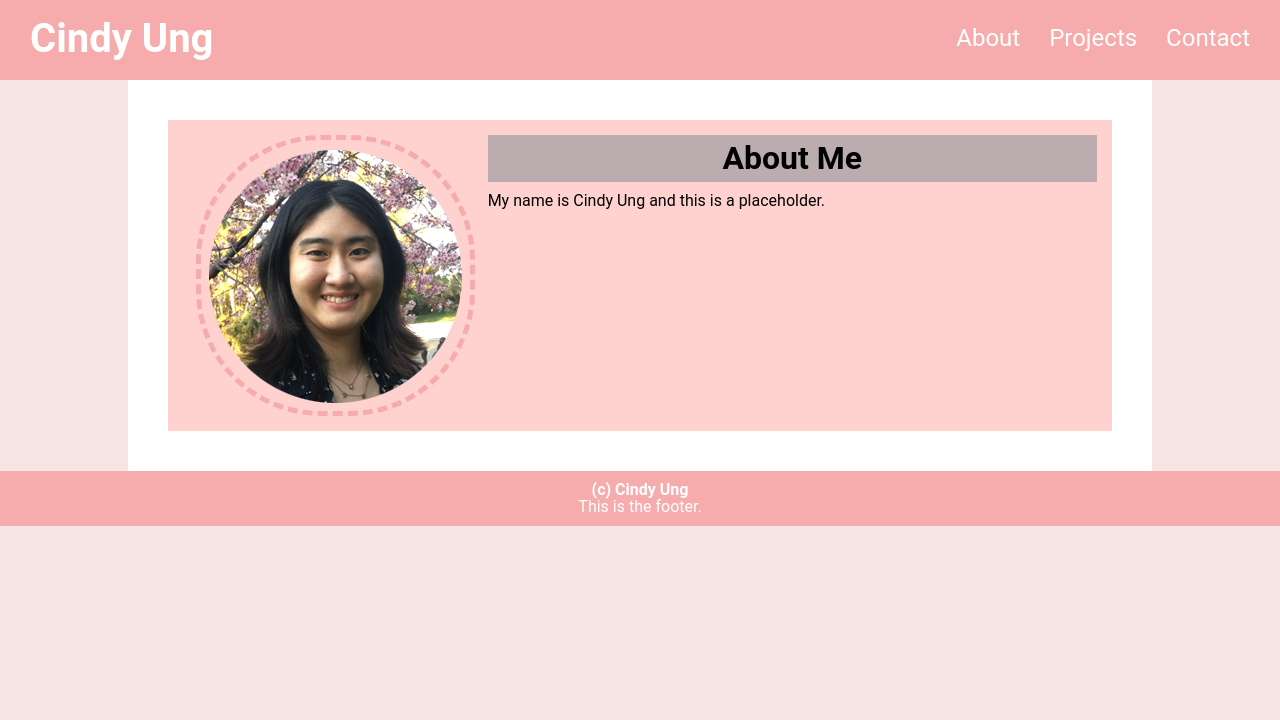
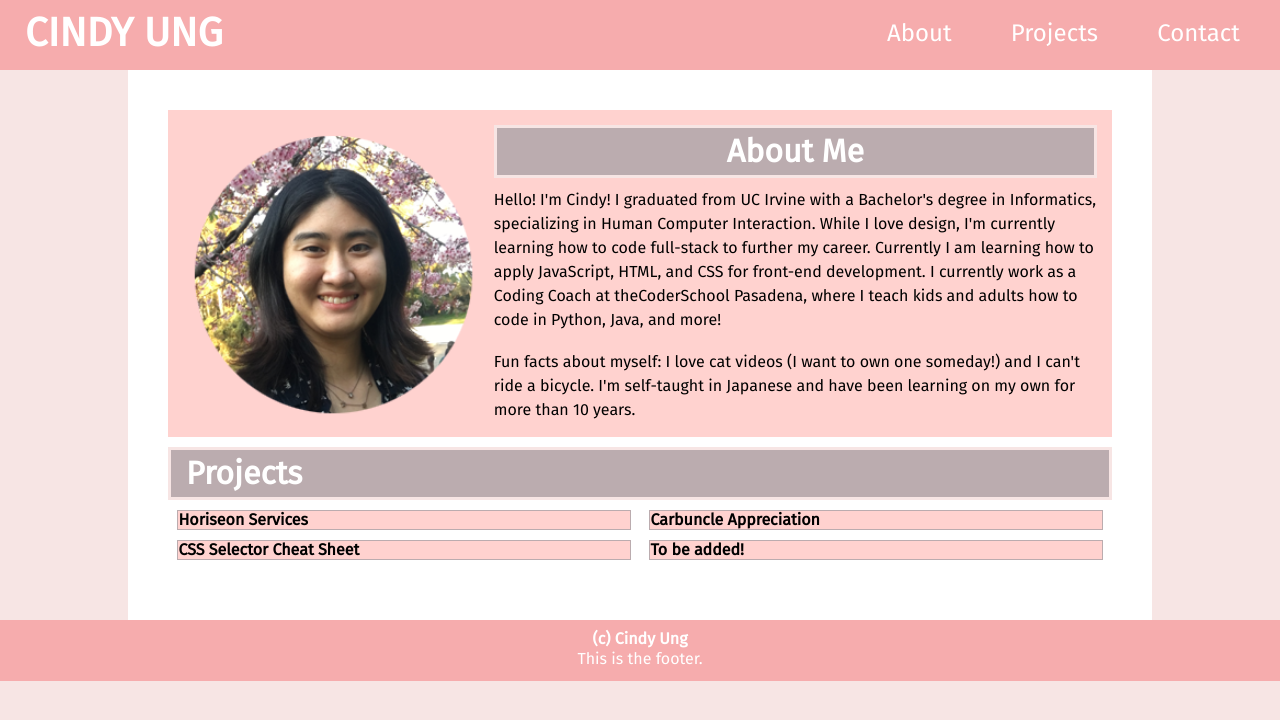
Before and after one commit to cindyung56/personal-portfolio, a plain HTML site: page index.html in a window 1280 px wide. Drawn offline with Linux system fonts and the light colour scheme.

Commit message:
added about me section

```diff
--- a/assets/css/style.css
+++ b/assets/css/style.css
@@ -6,10 +6,13 @@
     --melon: #F6ACAD;
     --white: #FFFFFF;
     --black: #000000;
+    --darkred: darkred;
 }
 
 *{
-    font-family: Roboto, Helvetica, sans-serif;
+    font-family: "Fira Sans", Helvetica, sans-serif;
+    font-size: 1em;
+    scroll-behavior: smooth;
 }
 
 
@@ -27,7 +30,7 @@ header, footer{
 }
 
 header{
-    padding: 30px;
+    padding: 25px;
     position: relative;
     top: 0;
     bottom: 0;
@@ -43,7 +46,7 @@ nav{
     float: right;
     /* background-color: aquamarine; */
     display: flex;
-    justify-content: right;
+    justify-content: flex-end;
 }
 
 nav ul li{
@@ -56,10 +59,12 @@ nav ul li a{
     font-size: 150%;
     text-decoration: none;
     margin-left: 25px;
+    padding: 22px 15px;
 }
 
 nav ul li a:hover{
     background-color: var(--blackshadow);
+    color: var(--white);
 }
 
 
@@ -79,63 +84,105 @@ main{
 }
 
 section{
-    background-color: var(--lightred);
-    padding: 15px;
+    margin-bottom: 10px;
 }
 
 section h2{
     font-size: 200%;
     background-color: var(--blackshadow);
+    border: 3px solid var(--mistyrose);
     padding: 15px;
+    margin-bottom: 10px;
+    color: white;
+}
+
+p{
+    line-height: 1.5em;
+    font-size: 100%;
+}
+
+
+a{
+    text-decoration: none;
+    color: var(--darkred);
+}
+
+a:hover{
+    color: var(--blackshadow);
+}
+
+
+/* Class selectors */
+
+.flex-and-wrap{
+    display: flex;
+    flex-wrap: wrap;
+}
+
+.text-center{
+    text-align: center;
+}
+
+.first-project{
+    flex-basis: 100%;
+}
+
+.card{
+    flex-basis: 48%;
+    background-color: var(--lightred);
+    border: 1px solid var(--blackshadow);
     margin-bottom: 10px;
 }
 
 
 
-/* Class selectors */
 
 
 
-.text-center{
-    text-align: center;
-}
+
 
 
 /* ID Selectors */
 
 #about-me{
-    display: flex;
-    flex-wrap: wrap;
+    justify-content: space-between;
+    background-color: var(--lightred);
+    padding: 15px;
 }
 
 #about-me .img-class{
     /* background-color: aliceblue; */
-    flex: 0 0 33.33%;
+    flex: 0 0 33%;
     display: flex;
     justify-content: center;
 }
 
 #about-me .img-class img{
+    object-fit: contain;
     max-width: 100%;
+    height: auto;
     margin: 0 auto;
-    border: 5px dashed var(--melon);
-    border-radius: 125px;
+    /* border: 5px dashed var(--mistyrose);
+    border-radius: 125px; */
 }
 
 #about-me .about-class{
     /* background-color: lightgrey; */
-    flex: 0 0 66.6666%;
+    flex: 0 0 66%;
 }
 
+#projects{
+    background-color: white;
+    justify-content: space-around;
+}
 
+#projects h2{
+    width: 100%;
+}
 
 
 /* Media Queries */
 @media screen and (max-width: 992px){
-
-}
-
-@media screen and (max-width: 800px){
     #about-me .img-class{
         flex: 0 0 100%;
         margin-bottom: 10px;
@@ -145,3 +192,18 @@ section h2{
         flex: 0 0 100%;
     }
 }
+
+@media screen and (max-width: 768px){
+    #about-me .img-class{
+        flex: 0 0 100%;
+        margin-bottom: 10px;
+    }
+
+    #about-me .about-class{
+        flex: 0 0 100%;
+    }
+
+    .card{
+        flex-basis: 100%;
+    }
+}
--- a/index.html
+++ b/index.html
@@ -5,34 +5,66 @@
         <title>Cindy's Portfolio</title>
         <link rel="stylesheet" href="./assets/css/reset.css">
         <link rel="stylesheet" href="./assets/css/style.css">
+
+        <link rel="preconnect" href="https://fonts.googleapis.com">
+        <link rel="preconnect" href="https://fonts.gstatic.com" crossorigin>
+        <link href="https://fonts.googleapis.com/css2?family=Fira+Sans&display=swap" rel="stylesheet">
     </head>
 
 
 
     <body>
         <header>
-            <h1>Cindy Ung</h1>
+            <h1>CINDY UNG</h1>
             <nav>
                 <ul>
-                    <li><a href="#">About</a></li>
-                    <li><a href="#">Projects</a></li>
-                    <li><a href="#">Contact</a></li>
+                    <li><a href="#about-me">About</a></li>
+                    <li><a href="#projects">Projects</a></li>
+                    <li><a href="#contact">Contact</a></li>
                 </ul>
             </nav>
         </header>
 
         <main>
 
-            <section id="about-me">
+            <section id="about-me" class="flex-and-wrap">
                 <div class="img-class">
                     <img src="./assets/css/images/selfie2.png">
                 </div>
                 <div class="about-class">
                     <h2 class="text-center">About Me</h2>
-                    <p>My name is Cindy Ung and this is a placeholder.</p>
+                    <p>Hello! I'm Cindy! I graduated from UC Irvine with a Bachelor's degree in Informatics,
+                        specializing in Human Computer Interaction.
+                        While I love design, I'm currently learning how to code full-stack to further my career.
+                        Currently I am learning how to apply JavaScript, HTML,
+                        and CSS for front-end development.
+                        I currently work as a Coding Coach at theCoderSchool Pasadena, where I teach kids and adults
+                        how to code in Python, Java, and more!</p>
+                        <br>
+                    <p>Fun facts about myself: I love cat videos (I want to own one someday!) and I can't ride a bicycle.
+                        I'm self-taught in Japanese and have been learning on my own for more than 10 years.
+                    </p>
                 </div>
+            </section>
 
-            </section>
+            <section id="projects" class="flex-and-wrap">
+                <h2>Projects</h2>
+                <div class="first-project card">
+                    <!-- <img> -->
+                    <h3>Horiseon Services</h3>
+                </div>
+                <div class="card">
+                    <!-- <img> -->
+                    <h3>Carbuncle Appreciation</h3>
+                </div>
+                <div class="card">
+                    <!-- <img> -->
+                    <h3>CSS Selector Cheat Sheet</h3>
+                </div>
+                <div class="card">
+
+                    <h3>To be added!</h3>
+                </div>
 
 
 
@@ -51,9 +83,11 @@
 
 
 
+            </section>
 
+            <section id="contact">
 
-
+            </section>
 
 
         </main>
```
